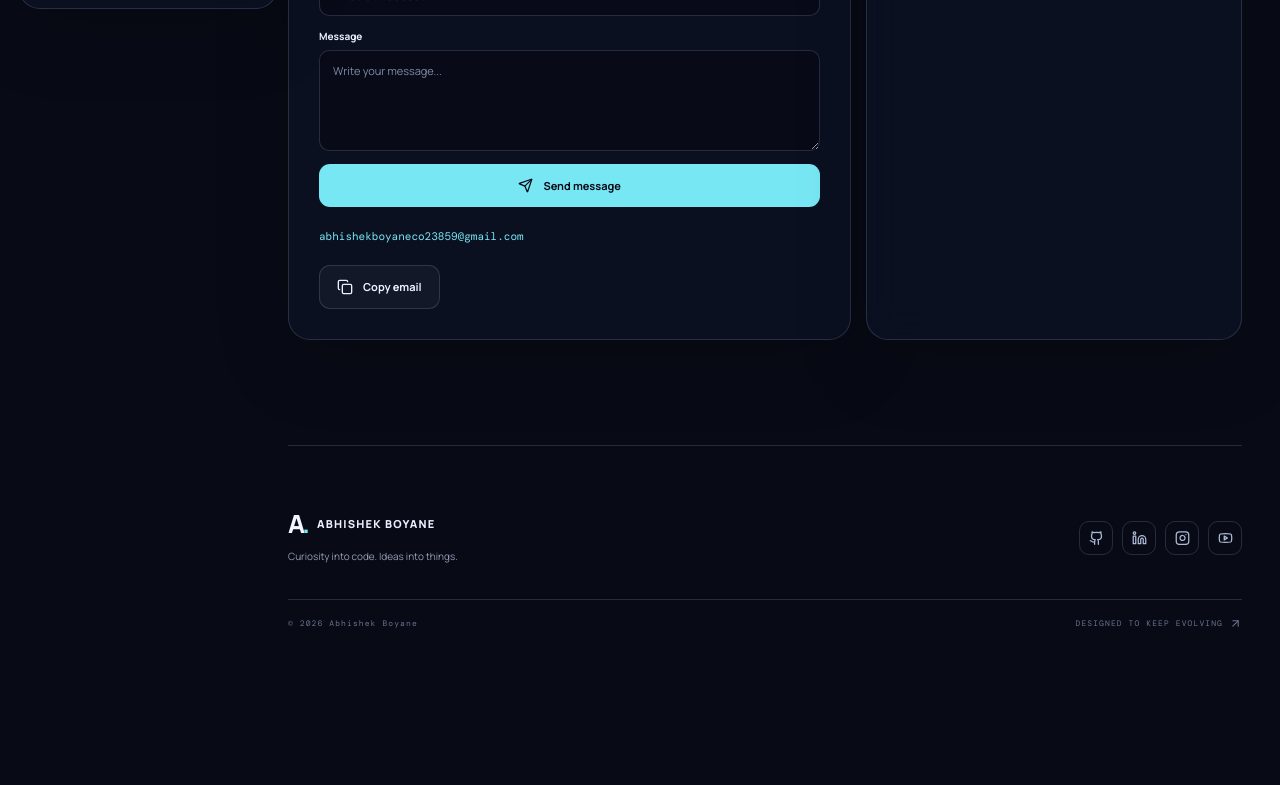
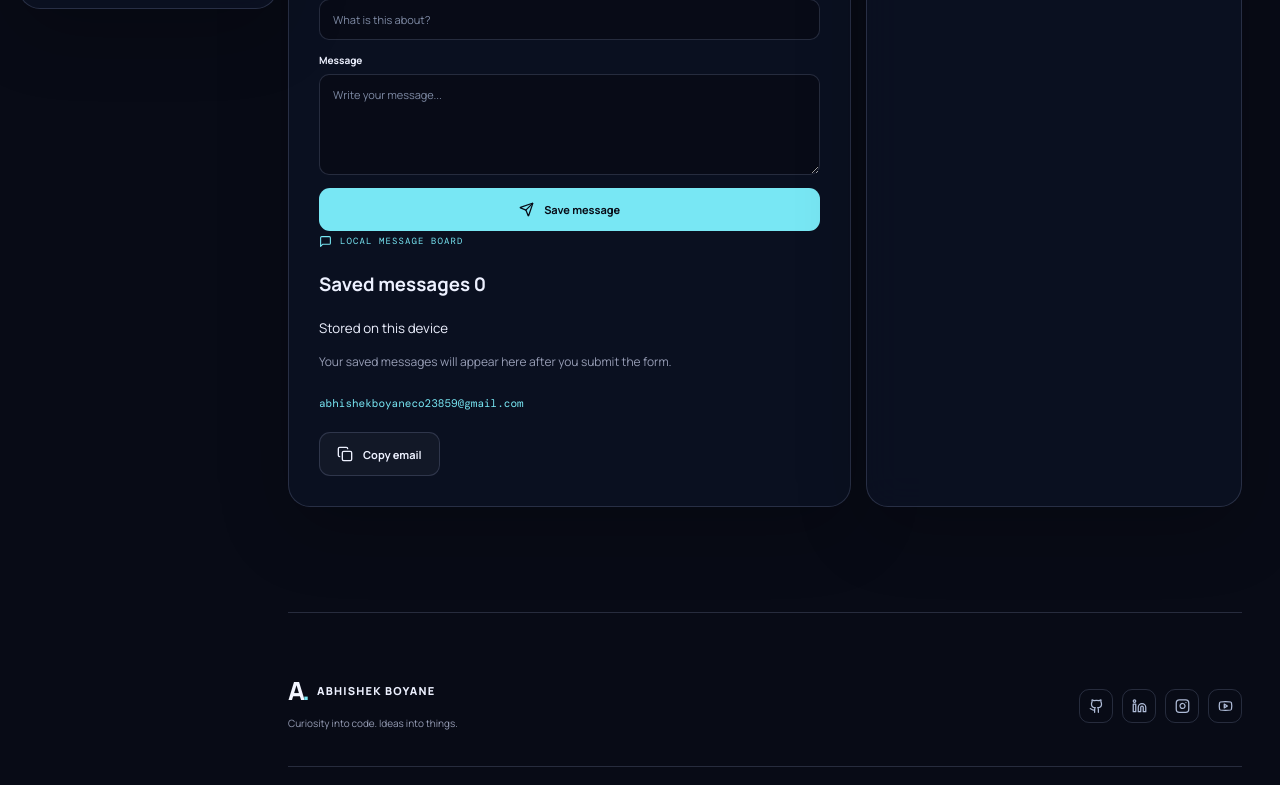
Before and after one commit to abhiopkrck/abhiopkrck, a React (Vite) app: page /contact in a window 1280 px wide. Shown: the part 773-1558 px from the top of the page. Before the commit the page ends 1428 px from the top, so only its background shows below. Built offline with nearby package versions, Linux system fonts and the light colour scheme.

Commit message:
Replace contact email endpoint with persistent local messages

```diff
--- a/src/pages/Contact.jsx
+++ b/src/pages/Contact.jsx
@@ -1,66 +1,96 @@
 import { useState } from 'react'
-import { ArrowUpRight, Copy, Github, Linkedin, Mail, Instagram, Youtube, Check, Send } from 'lucide-react'
+import { ArrowUpRight, Copy, Github, Linkedin, Mail, Instagram, Youtube, Check, Send, Trash2, MessageSquare } from 'lucide-react'
 import { profile } from '../data/portfolio'
 import SectionHeading from '../components/SectionHeading'
 
+const STORAGE_KEY = 'abhishek-portfolio-contact-messages'
+
+function readSavedMessages() {
+  try {
+    const saved = JSON.parse(localStorage.getItem(STORAGE_KEY) || '[]')
+    return Array.isArray(saved) ? saved : []
+  } catch {
+    return []
+  }
+}
+
 export default function Contact() {
   const [copied,setCopied] = useState(false)
-  const [form,setForm] = useState({ name:'', email:'', subject:'', message:'', website:'' })
+  const [form,setForm] = useState({ name:'', email:'', subject:'', message:'' })
   const [status,setStatus] = useState({ type:'', text:'' })
-  const [sending,setSending] = useState(false)
+  const [messages,setMessages] = useState(readSavedMessages)
+
   async function copyEmail(){try{await navigator.clipboard.writeText(profile.email);setCopied(true);setTimeout(()=>setCopied(false),1800)}catch{window.location.href='mailto:'+profile.email}}
   function update(event){setForm(current=>({...current,[event.target.name]:event.target.value}))}
-  async function submit(event) {
+
+  function submit(event) {
     event.preventDefault()
-    if (sending) return
-    setSending(true)
-    setStatus({type:'',text:''})
+    const entry = {
+      id: typeof crypto !== 'undefined' && crypto.randomUUID ? crypto.randomUUID() : String(Date.now()),
+      name: form.name.trim(),
+      email: form.email.trim(),
+      subject: form.subject.trim(),
+      message: form.message.trim(),
+      createdAt: new Date().toISOString()
+    }
+
     try {
-      const response = await fetch('/api/contact', {
-        method:'POST',
-        headers:{'Content-Type':'application/json', 'Accept':'application/json'},
-        body:JSON.stringify(form)
-      })
-      const raw = await response.text()
-      let result = {}
-      if (raw.trim()) {
-        try {
-          result = JSON.parse(raw)
+      const nextMessages = [entry, ...messages].slice(0, 50)
+      localStorage.setItem(STORAGE_KEY, JSON.stringify(nextMessages))
+      setMessages(nextMessages)
+      setForm({ name:'', email:'', subject:'', message:'' })
+      setStatus({type:'success',text:'Message saved below on this device.'})
     } catch {
-          throw new Error(response.ok
-            ? 'The contact service returned an invalid response. Please try again later.'
-            : `The contact service failed (HTTP ${response.status}). Please try again later.`)
+      setStatus({type:'error',text:'This browser could not save the message. Check available site storage and try again.'})
     }
   }
-      if (!response.ok) {
-        throw new Error(result.error || `Message could not be sent (HTTP ${response.status}).`)
-      }
-      if (result.ok !== true) {
-        const contentType = response.headers.get('content-type') || 'unknown content type'
-        throw new Error(
-          result.error ||
-          `Contact endpoint returned HTTP ${response.status} with ${contentType}, but did not confirm email delivery. Check the Render service and its logs.`
-        )
-      }
-      setStatus({type:'success',text:'Message sent! I’ll get back to you soon.'})
-      setForm({name:'',email:'',subject:'',message:'',website:''})
-    } catch(error) {
-      setStatus({type:'error',text:error.message || 'Could not send your message. Please try again.'})
-    } finally {
-      setSending(false)
+
+  function deleteMessage(id) {
+    const nextMessages = messages.filter(message => message.id !== id)
+    try {
+      localStorage.setItem(STORAGE_KEY, JSON.stringify(nextMessages))
+      setMessages(nextMessages)
+    } catch {
+      setStatus({type:'error',text:'Could not update saved messages in this browser.'})
     }
   }
+
   const socials=[['GitHub',profile.github,Github],['LinkedIn',profile.linkedin,Linkedin],['Instagram',profile.instagram,Instagram],['YouTube',profile.youtube,Youtube]]
-  return <div className="page-content section-pad contact-page"><SectionHeading eyebrow="GET IN TOUCH / 01" title="Have something in mind?" description="Send a message directly from this page. Your message is delivered to my inbox by email."/><div className="contact-layout"><div className="glass contact-card"><span className="contact-icon"><Mail/></span><span className="eyebrow">SEND A MESSAGE</span><h2>Let's start<br/><span>a conversation.</span></h2><p>Fill in the form and I’ll receive your message by email.</p>
+  return <div className="page-content section-pad contact-page">
+    <SectionHeading eyebrow="GET IN TOUCH / 01" title="Have something in mind?" description="Write a message and it will be saved below on this device."/>
+    <div className="contact-layout">
+      <div className="glass contact-card">
+        <span className="contact-icon"><Mail/></span><span className="eyebrow">WRITE A MESSAGE</span>
+        <h2>Let's start<br/><span>a conversation.</span></h2>
+        <p>Your messages are stored in this browser and stay here when you revisit this page on this device.</p>
         <form className="contact-form" onSubmit={submit}>
           <label>Your name<input name="name" value={form.name} onChange={update} placeholder="Your name" minLength="2" maxLength="100" required /></label>
           <label>Your email<input name="email" type="email" value={form.email} onChange={update} placeholder="you@example.com" maxLength="254" required /></label>
           <label>Subject <span>(optional)</span><input name="subject" value={form.subject} onChange={update} placeholder="What is this about?" maxLength="140" /></label>
           <label>Message<textarea name="message" value={form.message} onChange={update} placeholder="Write your message..." minLength="10" maxLength="5000" rows="5" required /></label>
-      <label className="contact-honeypot" aria-hidden="true">Leave this empty<input name="website" tabIndex="-1" autoComplete="off" value={form.website} onChange={update} /></label>
-      <button className="button button-primary" type="submit" disabled={sending}><Send size={15}/>{sending?'Sending…':'Send message'}</button>
+          <button className="button button-primary" type="submit"><Send size={15}/>Save message</button>
           {status.text && <p className={`contact-status ${status.type}`} role="status">{status.text}</p>}
         </form>
-    <a className="email-address" href={'mailto:'+profile.email}>{profile.email}</a><button className="button button-ghost" onClick={copyEmail}>{copied?<Check size={16}/>:<Copy size={16}/>} {copied?'Copied!':'Copy email'}</button>
-  </div><div className="glass socials-card"><span className="eyebrow">FIND ME ELSEWHERE</span>{socials.map(([name,url,Icon])=><a className="social-row" href={url} key={name} target="_blank" rel="noreferrer"><span><Icon size={19}/>{name}</span><ArrowUpRight size={17}/></a>)}</div></div></div>
+
+        <div className="saved-messages">
+          <div className="saved-messages-heading">
+            <div><span className="eyebrow"><MessageSquare size={13}/> LOCAL MESSAGE BOARD</span><h3>Saved messages <span>{messages.length}</span></h3></div>
+            <small>Stored on this device</small>
+          </div>
+          {messages.length === 0 ? <p className="saved-messages-empty">Your saved messages will appear here after you submit the form.</p> : <div className="saved-message-list">
+            {messages.map(message => <article className="saved-message" key={message.id}>
+              <div className="saved-message-top"><div><strong>{message.name}</strong><span>{message.email}</span></div><button className="saved-message-delete" type="button" onClick={() => deleteMessage(message.id)} aria-label="Delete saved message" title="Delete message"><Trash2 size={15}/></button></div>
+              {message.subject && <h4>{message.subject}</h4>}
+              <p>{message.message}</p>
+              <time dateTime={message.createdAt}>{new Date(message.createdAt).toLocaleString()}</time>
+            </article>)}
+          </div>}
+        </div>
+
+        <a className="email-address" href={'mailto:'+profile.email}>{profile.email}</a>
+        <button className="button button-ghost" onClick={copyEmail}>{copied?<Check size={16}/>:<Copy size={16}/>} {copied?'Copied!':'Copy email'}</button>
+      </div>
+      <div className="glass socials-card"><span className="eyebrow">FIND ME ELSEWHERE</span>{socials.map(([name,url,Icon])=><a className="social-row" href={url} key={name} target="_blank" rel="noreferrer"><span><Icon size={19}/>{name}</span><ArrowUpRight size={17}/></a>)}</div>
+    </div>
+  </div>
 }
```
Lines whose indentation alone changed are shown as unchanged.
